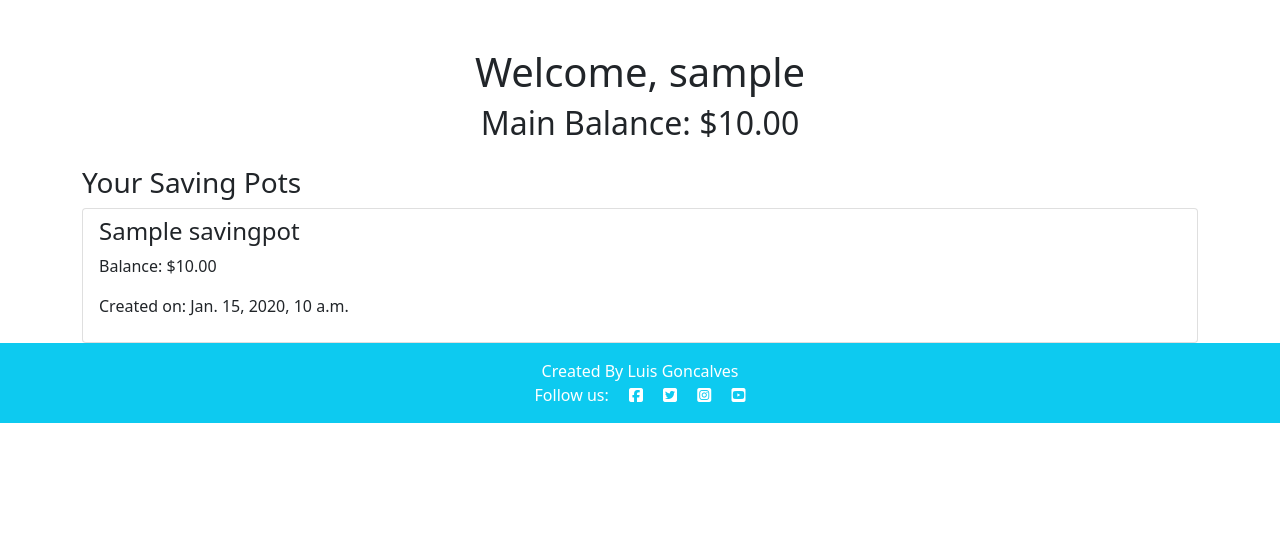
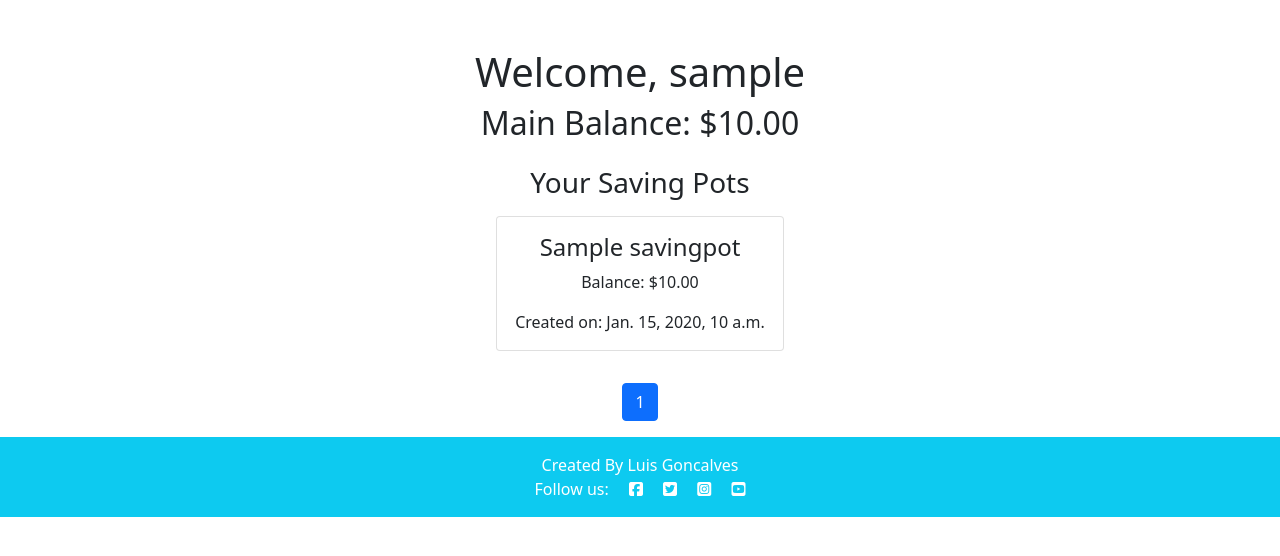
Before and after one commit to Luisg882/savings-tracker, a Django app: page /profile/ in a window 1280 px wide. Shown: the part 56-612 px from the top of the page. Run offline with Django 4.2, Linux system fonts and the light colour scheme; a user stored in the database is signed in; tables that the repository leaves empty hold one stand-in row (values such as "Sample post"); some libraries are stand-ins or nearby versions.

Commit message:
display the saving pots with pagination in the profile.html

```diff
--- a/saving/templates/account/profile.html
+++ b/saving/templates/account/profile.html
@@ -6,19 +6,57 @@
     <div class="text-center">
         <h2>Main Balance: ${{ profile.main_balance }}</h2>
     </div>
+    <div class="mt-4 text-center">
+        <h3>Your Saving Pots</h3>
+        <div class="d-flex flex-wrap justify-content-center">
+            {% for saving_pots in page_obj %}
+                <div class="card m-2" style="width: 18rem;">
+                    <div class="card-body">
+                        <h4 class="card-title">{{ saving_pots.name }}</h4>
+                        <p class="card-text">Balance: ${{ saving_pots.balance }}</p>
+                        <p class="card-text">Created on: {{ saving_pots.created_on }}</p>
+                    </div>
+                </div>
+            {% empty %}
+                <div class="alert alert-warning" role="alert">
+                    You have no saving pots.
+                </div>
+            {% endfor %}
+        </div>
+    </div>
+
     <div class="mt-4">
-        <h3>Your Saving Pots</h3>
-        <ul class="list-group">
-            {% for saving_pot in profile.saving_pots.all %}
-                <li class="list-group-item">
-                    <h4>{{ saving_pot.name }}</h4>
-                    <p>Balance: ${{ saving_pot.balance }}</p>
-                    <p>Created on: {{ saving_pot.created_on }}</p>
-                </li>
-            {% empty %}
-                <li class="list-group-item">You have no saving pots.</li>
-            {% endfor %}
-        </ul>
+        <nav aria-label="Page navigation">
+            <ul class="pagination justify-content-center">
+                {% if page_obj.has_previous %}
+                    <li class="page-item">
+                        <a class="page-link" href="?page={{ page_obj.previous_page_number }}" aria-label="Previous">
+                            <span aria-hidden="true">&laquo;</span>
+                        </a>
+                    </li>
+                {% endif %}
+
+                {% for num in page_obj.paginator.page_range %}
+                    {% if page_obj.number == num %}
+                        <li class="page-item active">
+                            <a class="page-link" href="#">{{ num }} <span class="sr-only">(current)</span></a>
+                        </li>
+                    {% elif num > page_obj.number|add:'-3' and num < page_obj.number|add:'3' %}
+                        <li class="page-item">
+                            <a class="page-link" href="?page={{ num }}">{{ num }}</a>
+                        </li>
+                    {% endif %}
+                {% endfor %}
+
+                {% if page_obj.has_next %}
+                    <li class="page-item">
+                        <a class="page-link" href="?page={{ page_obj.next_page_number }}" aria-label="Next">
+                            <span aria-hidden="true">&raquo;</span>
+                        </a>
+                    </li>
+                {% endif %}
+            </ul>
+        </nav>
     </div>
 </div>
 {% endblock %}
--- a/saving/views.py
+++ b/saving/views.py
@@ -1,13 +1,26 @@
+from django.core.paginator import Paginator
 from django.shortcuts import render, redirect
 from django.contrib.auth.decorators import login_required
 from .models import Profile
+
 
 def home_view(request):
     if request.user.is_authenticated:
         return redirect('profile')
     return render(request, 'account/index.html')
 
+
 @login_required
 def profile_view(request):
     profile = Profile.objects.get(user=request.user)
-    return render(request, 'account/profile.html', {'profile': profile})
+    saving_pots_list = profile.saving_pots.all()
+
+    paginator = Paginator(saving_pots_list, 3)
+    page_number = request.GET.get('page')
+    page_obj = paginator.get_page(page_number)
+
+    return render(
+        request, 'account/profile.html',
+        {'profile': profile,
+         'page_obj': page_obj}
+        )
```
